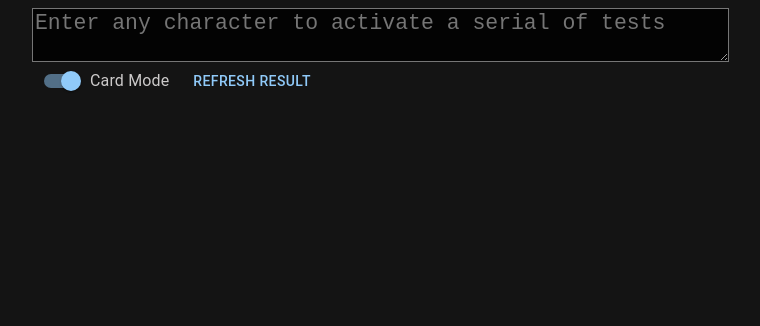
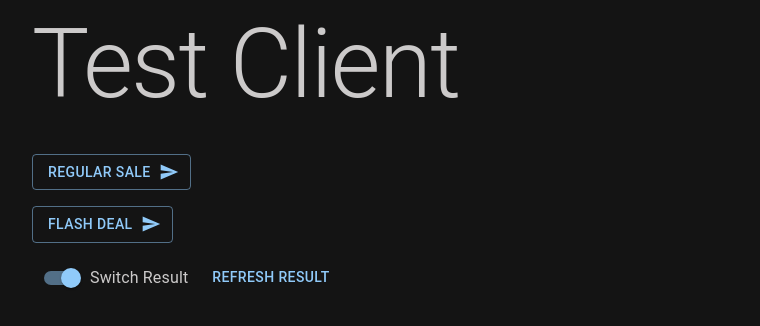
Before and after one commit to pustot/FrontBackDemo, a React app in the folder client-react/: page / in a window 1280 px wide. Shown: the top 326 px of the page, without its empty margins (32-792 px from the left). Built offline with nearby package versions, Linux system fonts and the light colour scheme.

Commit message:
⭐️ reformat client and prepare interface

```diff
--- a/client-react/package.json
+++ b/client-react/package.json
@@ -11,7 +11,9 @@
   "dependencies": {
     "@emotion/react": "^11.8.1",
     "@emotion/styled": "^11.8.1",
+    "@mui/lab": "5.0.0-alpha.93",
     "@mui/material": "^5.5.0",
+    "@mui/icons-material": "5.8.4",
     "axios": "^0.27.2",
     "react": "^17.0.2",
     "react-dom": "^17.0.2",
--- a/client-react/src/App.js
+++ b/client-react/src/App.js
@@ -7,33 +7,26 @@ import Button from '@mui/material/Button';
 import Container from '@mui/material/Container'
 import FormGroup from '@mui/material/FormGroup';
 import FormControlLabel from '@mui/material/FormControlLabel';
+import SendIcon from '@mui/icons-material/Send';
 import Stack from '@mui/material/Stack';
 import Switch from '@mui/material/Switch';
 import Tooltip from '@mui/material/Tooltip';
 import Typography from '@mui/material/Typography';
+import LoadingButton from '@mui/lab/LoadingButton';
 
 import API from './utils/API'
 
 export default function App() {
-  const [error, setError] = useState(null);
-
-  if (error) return <pre>{error.toString()}</pre>;
-  else return <SQLRepl/>;
-}
-
   let responses = [];
 
-/**
- * A simple SQL read-eval-print-loop
- * @param
- */
-function SQLRepl() {
-  const [error, setError] = useState(null);
   const [results, setResults] = useState([]);
   const [isCardMode, setIsCardMode] = useState(true);
+  // req senders use the same loading switch
+  const [loading, setLoading] = React.useState(false);
 
-  function exec(sql) {
-    if (sql == '') return;
+  function sendRegularReq() {
+    setLoading(true);
+    // await new Promise(r => setTimeout(r, 2000));
     responses = [];
 
     let startgetall0 = performance.now();
@@ -89,9 +82,13 @@ function SQLRepl() {
       responses.push(['get all 1', startgetall1.toFixed(3), performance.now().toFixed(3), response.data]);
       // setResults(responses);
     }).catch((err) => responses.push(['ERROR: get all 1', startgetall1.toFixed(3), performance.now().toFixed(3), err]));
+
+    setLoading(false);
   }
 
-
+  function sendFlashReq() {
+    setLoading(true);
+  }
 
   const handleClickRefresh = () => {
     setResults(responses);
@@ -99,28 +96,47 @@ function SQLRepl() {
 
   return (
     <Container className="App">
-      <textarea
-        id="queryTextarea"
-        onChange={(e) => exec(e.target.value)}
-        placeholder="Enter any character to activate a serial of tests"
-      />
+
+      <Typography variant="h1" component="div" gutterBottom>
+        Test Client
+      </Typography>
+
+      <Stack direction="column" spacing={2} alignItems="flex-start">
+
+        <LoadingButton
+          variant="outlined"
+          onClick={() => sendRegularReq()}
+          endIcon={<SendIcon />}
+          loading={loading}
+          loadingPosition="end"
+        >
+          Regular Sale
+        </LoadingButton>
+
+        <LoadingButton
+          variant="outlined"
+          onClick={() => sendFlashReq()}
+          endIcon={<SendIcon />}
+          loading={loading}
+          loadingPosition="end"
+        >
+          Flash Deal
+        </LoadingButton>
 
         <Stack direction="row" spacing={2}>
 
           <FormControlLabel control={<Switch
                 checked={isCardMode}
                 onChange={() => setIsCardMode(!isCardMode)}
-              name="Card Mode"
+                name="Switch Da Result"
                 color="primary"
-            />} label="Card Mode" />
+              />} label="Switch Result" />
 
           <Tooltip title="to handle uncertainty of React setState()">
             <Button onClick={handleClickRefresh}>Refresh Result</Button>
           </Tooltip>
 
         </Stack>
-
-      <pre className="error">{(error || "").toString()}</pre>
 
         <div style={{width: "100%"}}>{
           results.map((result, i) => (
@@ -130,6 +146,8 @@ function SQLRepl() {
           ))
         }</div>
 
+      </Stack>
+
     </Container>
   );
 }
```
Also changed, not shown: 1 other file (tests, documents, lock files or other folders). Lines whose indentation alone changed are shown as unchanged.
